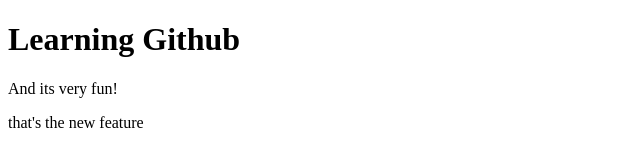
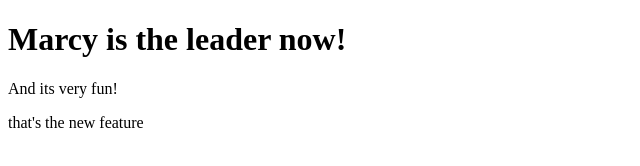
Before and after one commit to IoghiStudio/backend, a plain HTML site: page index.html in a window 1280 px wide. Shown: the whole page, without its empty margins (0-640 px from the left). Drawn offline with Linux system fonts and the light colour scheme.

Commit message:
I am the boss now!

```diff
--- a/index.html
+++ b/index.html
@@ -6,7 +6,7 @@
         </title>
     </head>
     <body>
-        <h1>Learning Github</h1>
+        <h1>Marcy is the leader now!</h1>
         <p>And its very fun!</p>
         <p>that's the new feature</p>
     </body>
```
